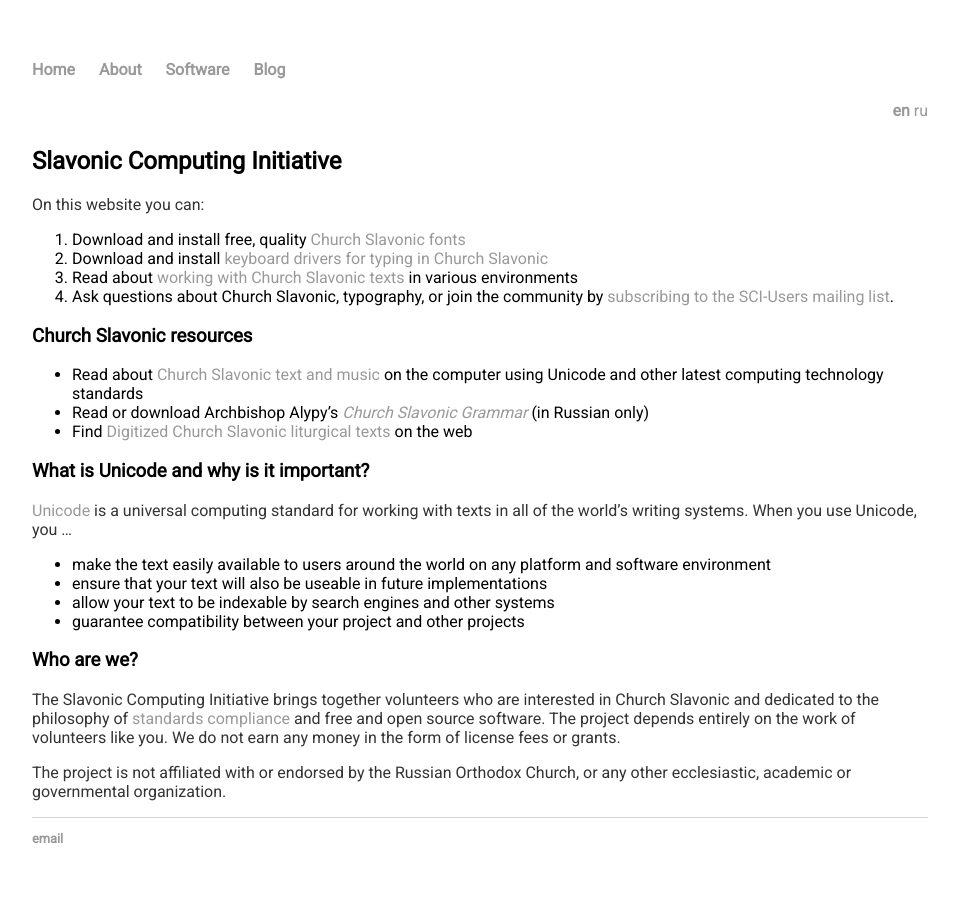
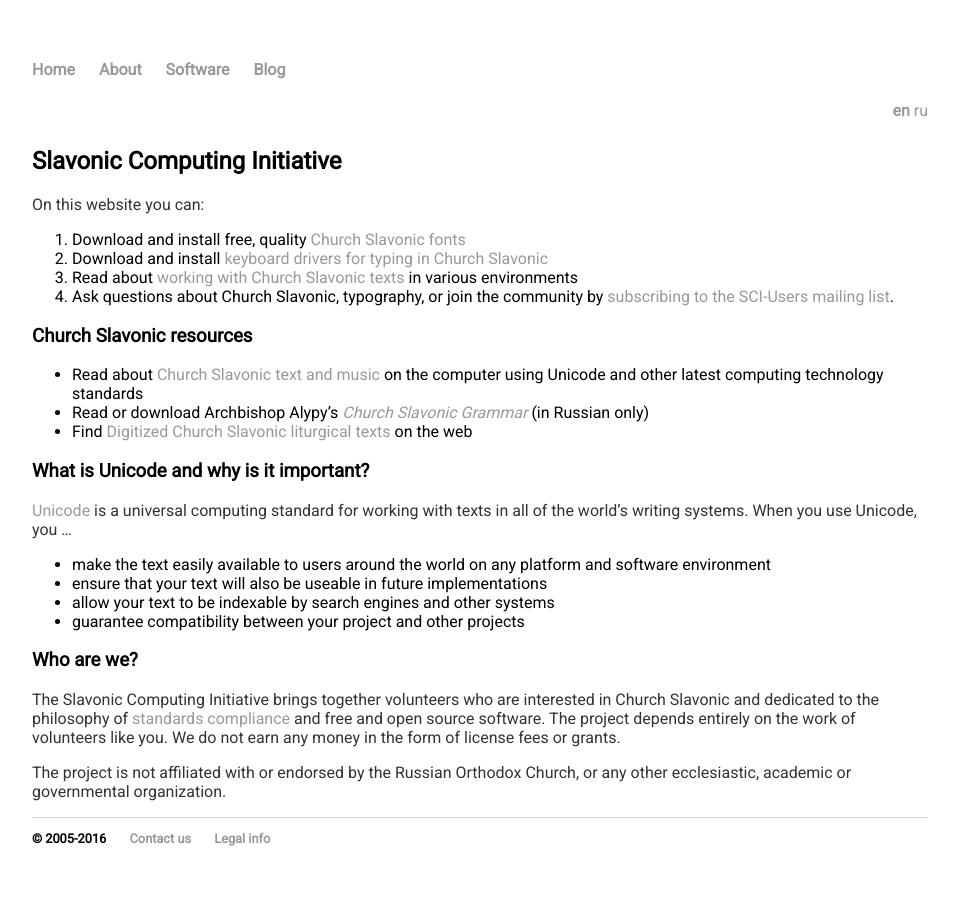
Before and after one commit to slavonic/slavonic.github.io, a Jekyll site: the page built from index.md, in a window 1280 px wide. Shown: the whole page, without its empty margins (160-1118 px from the left). Built offline with Jekyll 4.4.1, drawn with Linux system fonts in a browser that asks for light colours; our own code applies the rules of GitHub Pages for plain Markdown files.

Commit message:
Update footer.html

```diff
--- a/_includes/footer.html
+++ b/_includes/footer.html
@@ -1,5 +1,7 @@
 <footer>
     <ul>
-        <li><a href="{{ site.email }}">email</a></li>
+        <li>&copy; 2005-{{ 'now' | date: "%Y" }}</li>
+        <li><a href="{{ site.email }}">Contact us</a></li>
+        <li><a href="legal.html">Legal info</a></li>
   </ul>
 </footer>
```
